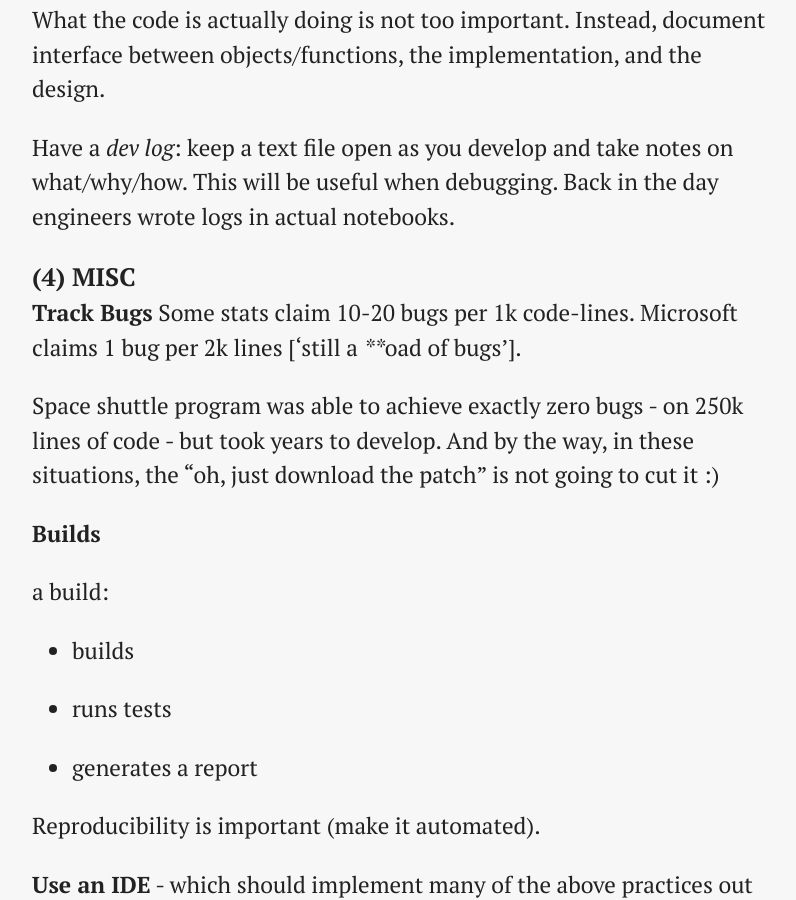
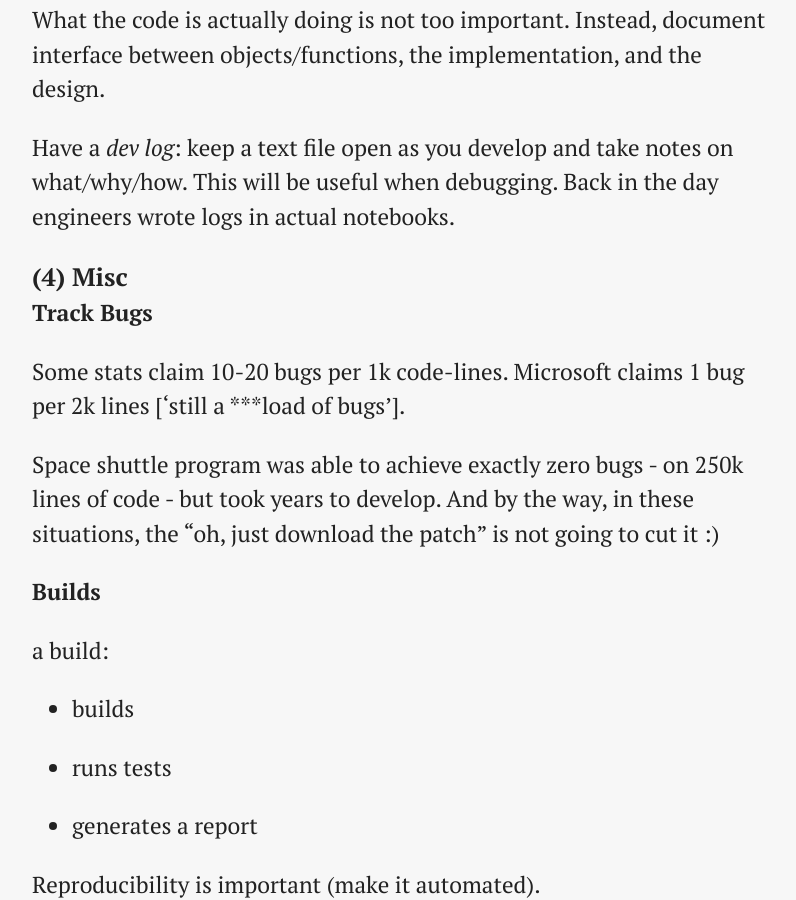
Before and after one commit to pavopax/pavopax.github.io, a Jekyll site: the page built from _posts/2015-01-19-software-carpentry.md, in a window 1280 px wide and 900 px high, scrolled down 1985 px. Shown: the whole window, without its empty margins (240-1036 px from the left). Built offline with Jekyll 4.4.1, drawn with Linux system fonts in a browser that asks for light colours; nearby versions of some CDN libraries; library files that are not in the unit come from our copies.

Commit message:
fix minor issues in text

```diff
--- a/_posts/2015-01-19-software-carpentry.md
+++ b/_posts/2015-01-19-software-carpentry.md
@@ -61,10 +61,11 @@ What the code is actually doing is not too important. Instead, document interfac
 
 Have a *dev log*: keep a text file open as you develop and take notes on what/why/how. This will be useful when debugging. Back in the day engineers wrote logs in actual notebooks.
 
-### (4) MISC
+### (4) Misc
 
 **Track Bugs**
-Some stats claim 10-20 bugs per 1k code-lines. Microsoft claims 1 bug per 2k lines ['still a ****oad of bugs'].
+
+Some stats claim 10-20 bugs per 1k code-lines. Microsoft claims 1 bug per 2k lines ['still a \***load of bugs'].
 
 Space shuttle program was able to achieve exactly zero bugs - on 250k lines of code  - but took years to develop. And by the way, in these situations, the "oh, just download the patch" is not going to cut it :)
 
@@ -83,6 +84,7 @@ Reproducibility is important (make it automated).
 **Use an IDE** - which should implement many of the above practices out of the box.
 
 ### Other Notes
+
 Good design comes from good designers. Good designers produce good design. They often learn from other good designers (cf. Fred Brooks, The Design of Design. See, e.g. ["seek knowledgeable criticism."](http://www.wired.com/2010/07/ff_fred_brooks/).
 
 Audience question on hiring good devs. Three things to do:
```
